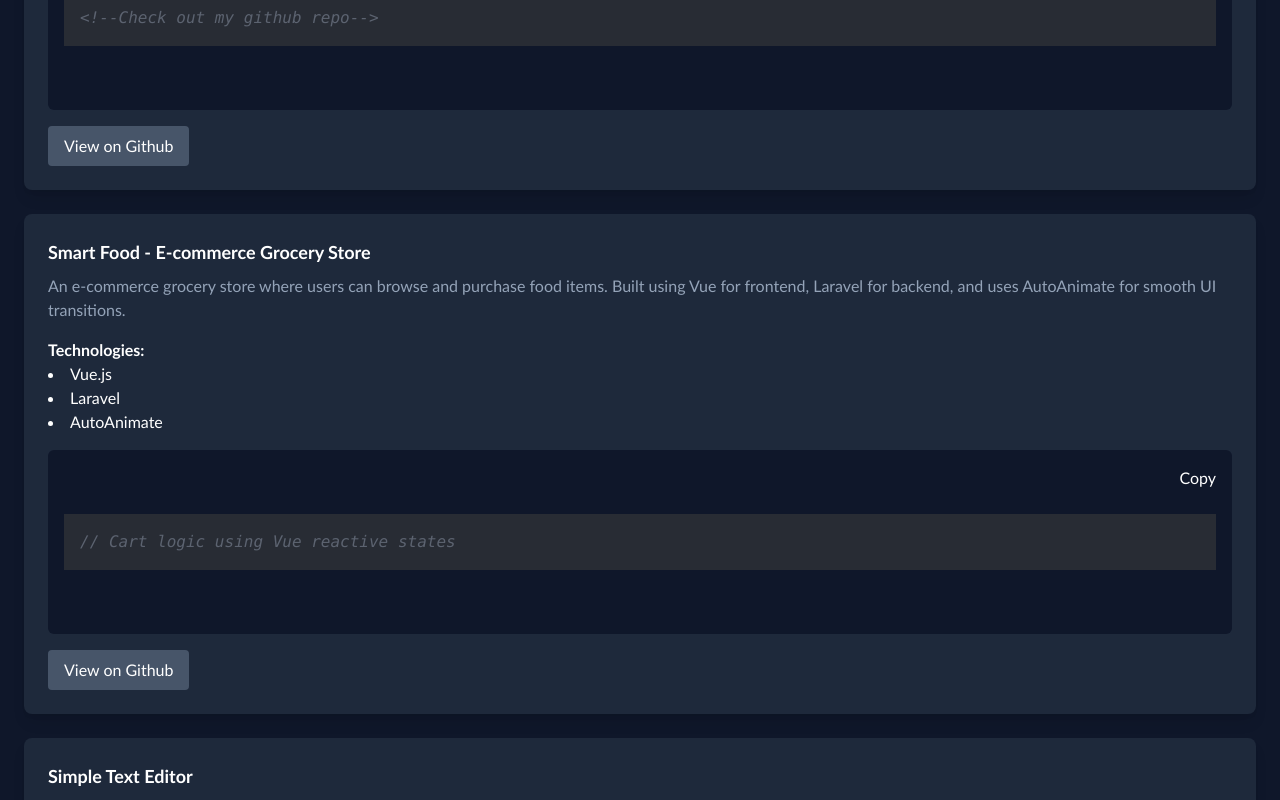
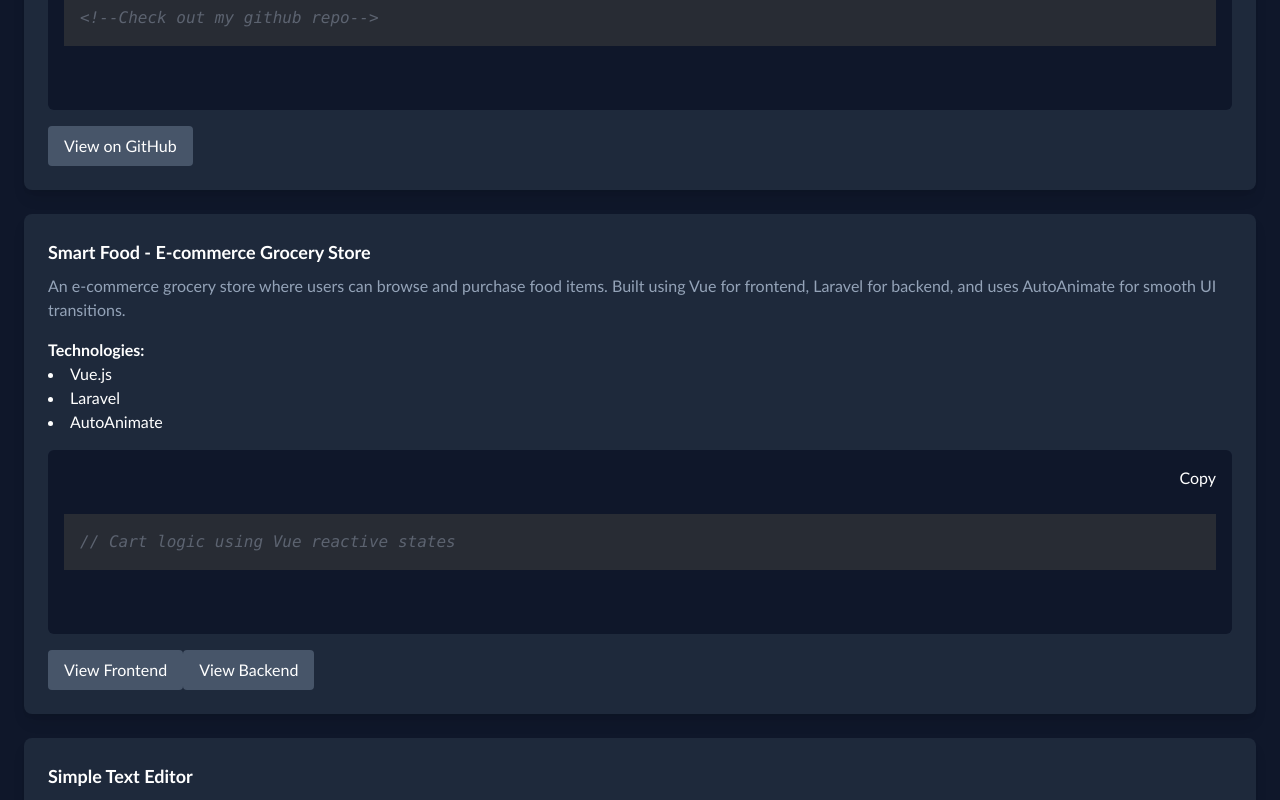
Before and after one commit to Codegrammer999/Personal-Portfolio-Webpage, a Vue app: page /project in a window 1280 px wide. Shown: the part 420-1220 px from the top of the page. Built offline with nearby package versions, Linux system fonts and the light colour scheme.

Commit message:
Update ProjectCard.vue

```diff
--- a/src/components/ProjectCard.vue
+++ b/src/components/ProjectCard.vue
@@ -13,22 +13,48 @@ defineProps({
     <div class="bg-slate-800 p-6 rounded-lg shadow-lg mb-6">
         <h3 class="text-lg font-bold mb-2">{{ project.name }}</h3>
         <p class="text-slate-400 mb-4">{{ project.description }}</p>
+
         <div class="mb-4">
             <strong>Technologies:</strong>
             <ul class="list-disc list-inside">
-                <li v-for="tech in project.technologies" :key="tech"> {{ tech }}</li>
+                <li v-for="tech in project.technologies" :key="tech">{{ tech }}</li>
             </ul>
         </div>
+
         <CodeBlock
             :language="project.codeSnippetLang"
             :code="project.codeSnippet"
         />
-        <a
-            class="inline-block bg-slate-600 text-white px-4 py-2 rounded mt-4 hover:bg-slate-900 duration-500 focus:ring-2 ring-blue-500 hover:shadow-xl"
-            :href="project.githubLink"
-            target="_blank"
+
+        <!-- GitHub Link Section -->
+        <div class="mt-4 space-x-4">
+            <a
+                v-if="typeof project.githubLink === 'string'"
+                class="inline-block bg-slate-600 text-white px-4 py-2 rounded hover:bg-slate-900 duration-500 focus:ring-2 ring-blue-500 hover:shadow-xl"
+                :href="project.githubLink"
+                target="_blank"
             >
-            View on Github
-        </a>
+                View on GitHub
+            </a>
+
+            <div v-else>
+                <a
+                    v-if="project.githubLink.frontend"
+                    class="inline-block bg-slate-600 text-white px-4 py-2 rounded hover:bg-slate-900 duration-500 focus:ring-2 ring-blue-500 hover:shadow-xl"
+                    :href="project.githubLink.frontend"
+                    target="_blank"
+                >
+                    View Frontend
+                </a>
+                <a
+                    v-if="project.githubLink.backend"
+                    class="inline-block bg-slate-600 text-white px-4 py-2 rounded hover:bg-slate-900 duration-500 focus:ring-2 ring-blue-500 hover:shadow-xl"
+                    :href="project.githubLink.backend"
+                    target="_blank"
+                >
+                    View Backend
+                </a>
+            </div>
+        </div>
     </div>
 </template>
```
